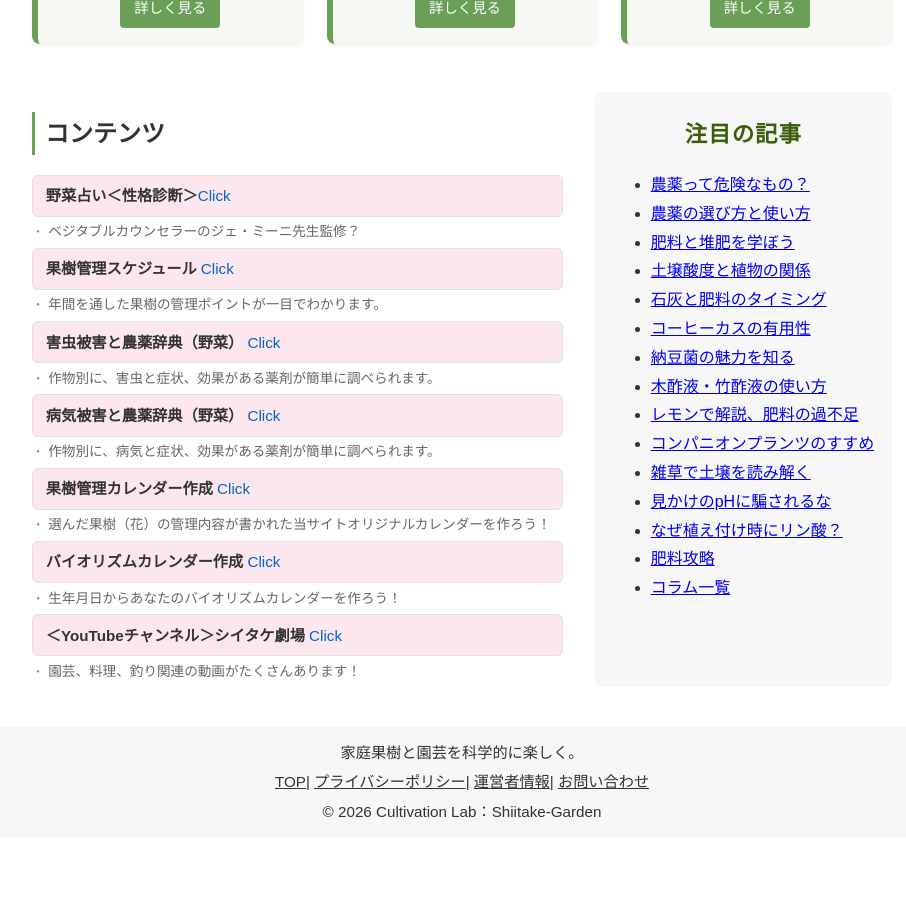
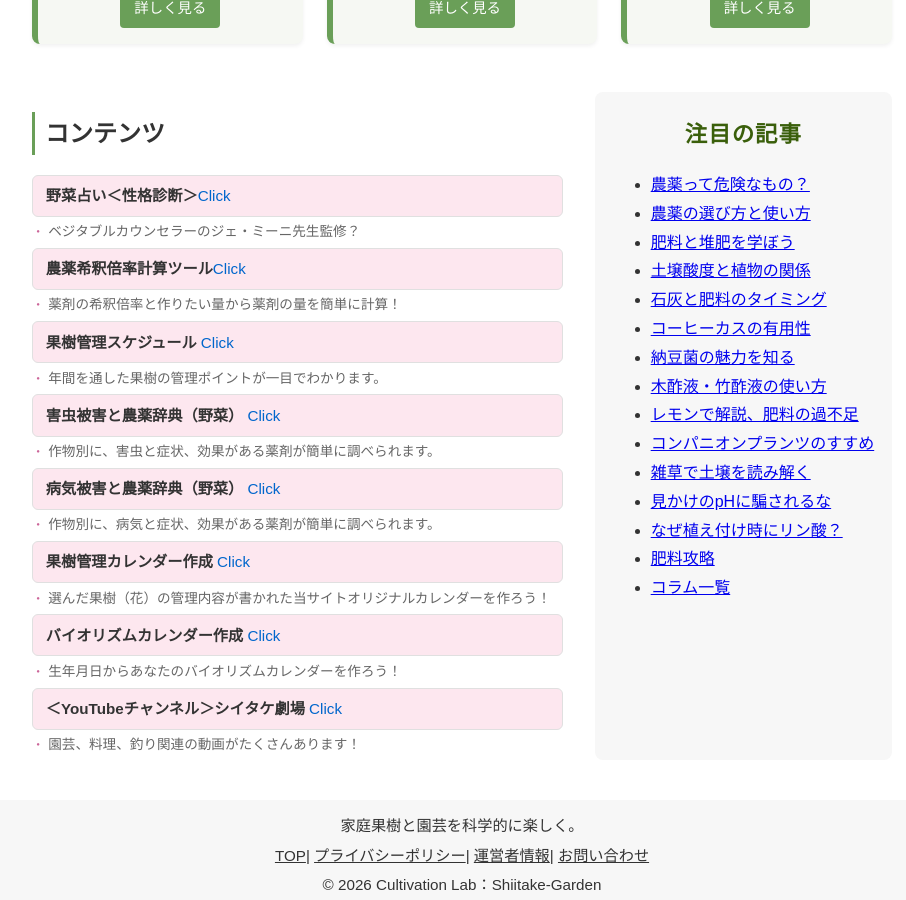
Before and after one commit to shiitake-garden/shiitake-garden.github.io, a Jekyll site: the page built from index.html, in a window 1280 px wide and 900 px high, scrolled down 1254 px. Shown: the whole window, without its empty margins (178-1084 px from the left). Built offline with Jekyll 4.4.1, drawn with Linux system fonts in a browser that asks for light colours; before the commit the page ends 2091 px from its top, so only the background shows below that.

Commit message:
Update index.html

```diff
--- a/index.html
+++ b/index.html
@@ -90,6 +90,8 @@ title: カルティベーションラボ
     <!-- 既存のコンテンツ項目 -->
     <li><a href="/contents/fortune/yasaiuranai.html"><strong>野菜占い＜性格診断＞</strong><span>Click</span></a></li>
     <p class="item-desc">ベジタブルカウンセラーのジェ・ミーニ先生監修？</p>
+    <li><a href="/contents/kisyaku.html"><strong>農薬希釈倍率計算ツール</strong><span>Click</span></a></li>
+    <p class="item-desc">薬剤の希釈倍率と作りたい量から薬剤の量を簡単に計算！</p>
     <li><a href="/schedule.html"><strong>果樹管理スケジュール </strong><span>Click</span></a></li>
     <p class="item-desc">年間を通した果樹の管理ポイントが一目でわかります。</p>
     <li><a href="/pest.html"><strong>害虫被害と農薬辞典（野菜） </strong><span>Click</span></a></li>
```
